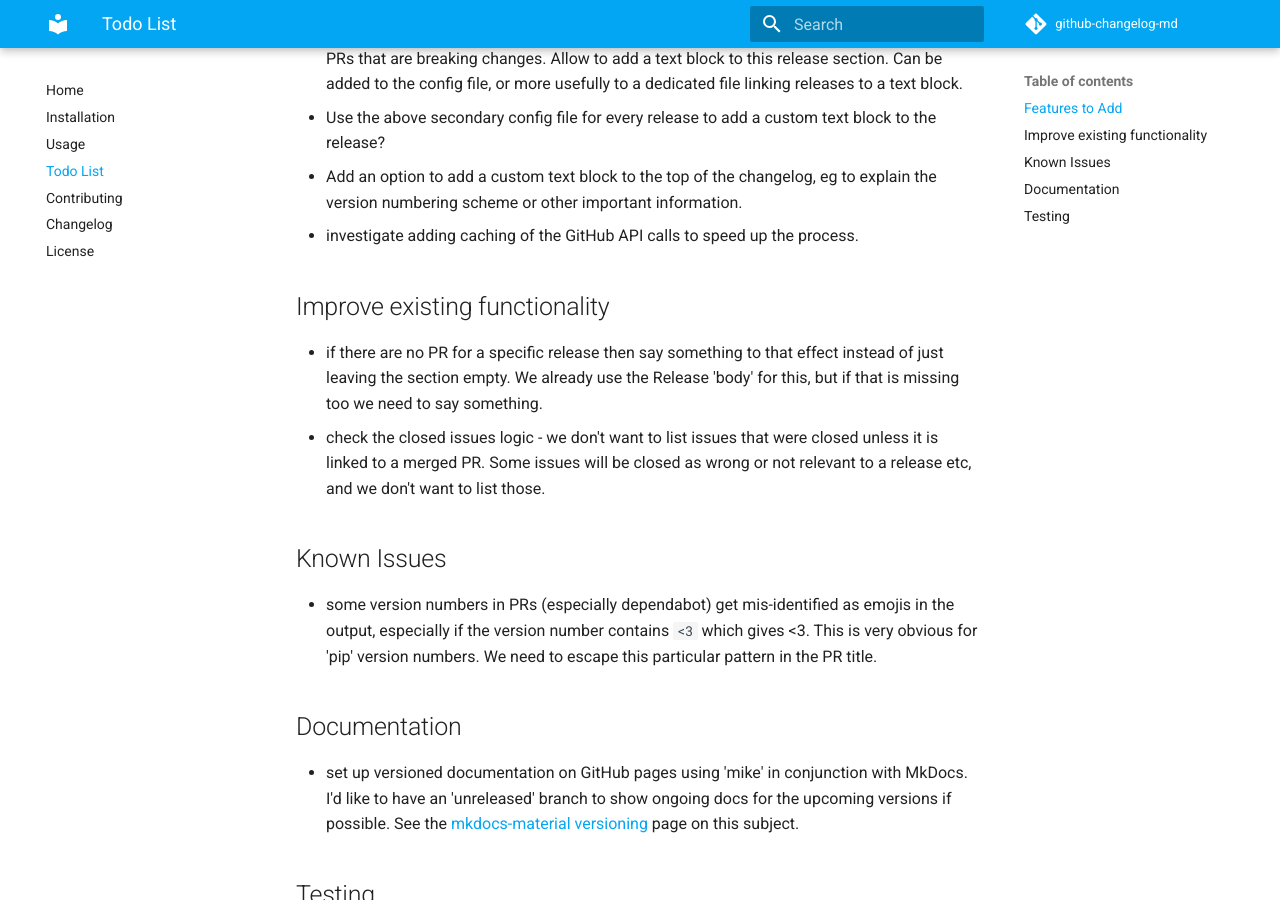
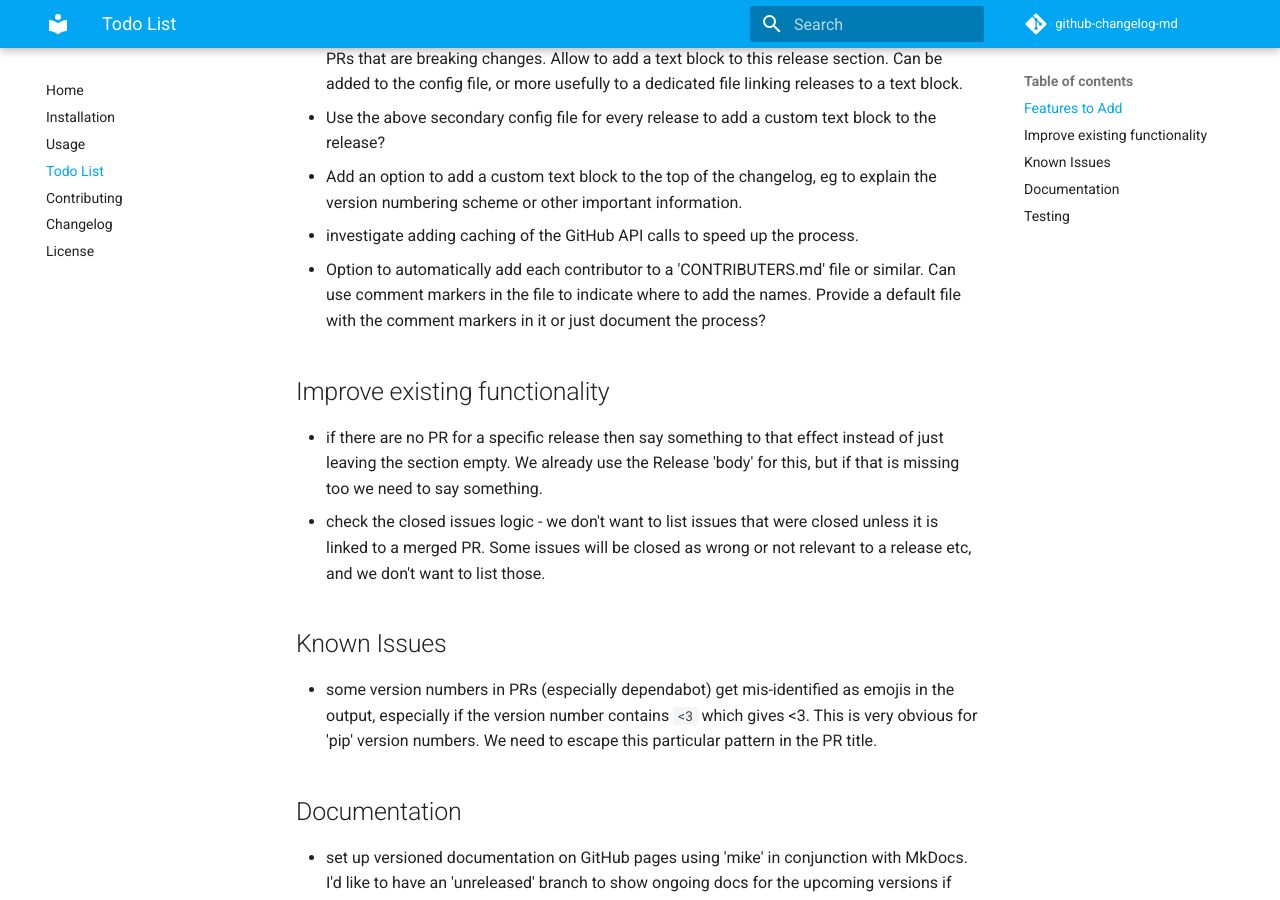
Before and after one commit to seapagan/github-changelog-md, an MkDocs documentation site: the page built from docs/todo_list.md, in a window 1280 px wide and 900 px high, scrolled down 1188 px. Built offline with MkDocs 1.6.1 and Material for MkDocs 9.7.7, drawn with Linux system fonts in a browser that asks for light colours; comment, search, counter and statistics services are not loaded.

Commit message:
update TODO
Signed-off-by: Grant Ramsay <seapagan@gmail.com>

```diff
--- a/TODO.md
+++ b/TODO.md
@@ -47,6 +47,10 @@ idea of where I want to take the project in the future.
 - Add an option to add a custom text block to the top of the changelog, eg to
   explain the version numbering scheme or other important information.
 - investigate adding caching of the GitHub API calls to speed up the process.
+- Option to automatically add each contributor to a 'CONTRIBUTERS.md' file or
+  similar. Can use comment markers in the file to indicate where to add the
+  names. Provide a default file with the comment markers in it or just document
+  the process?
 
 ## Improve existing functionality
 
```
